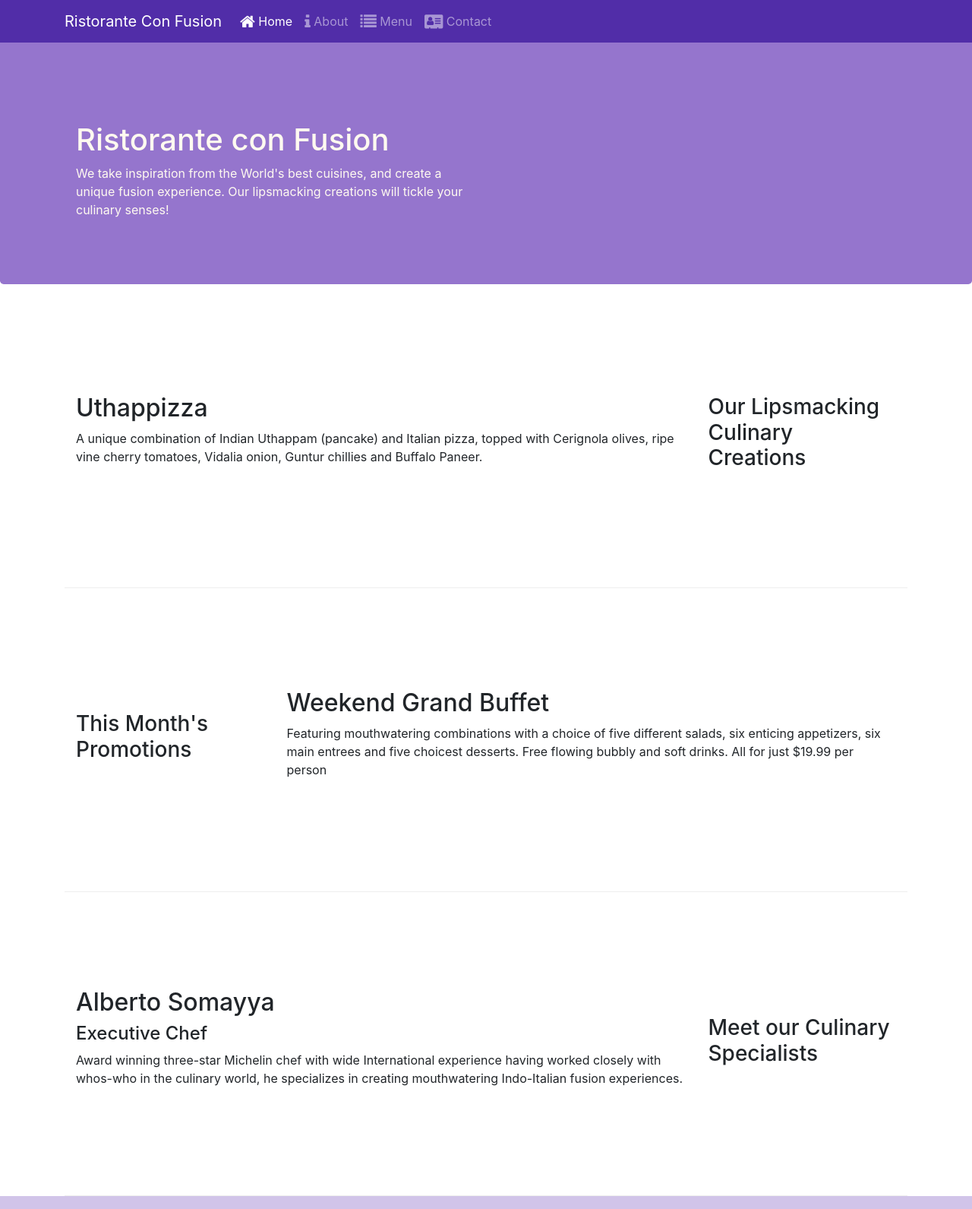
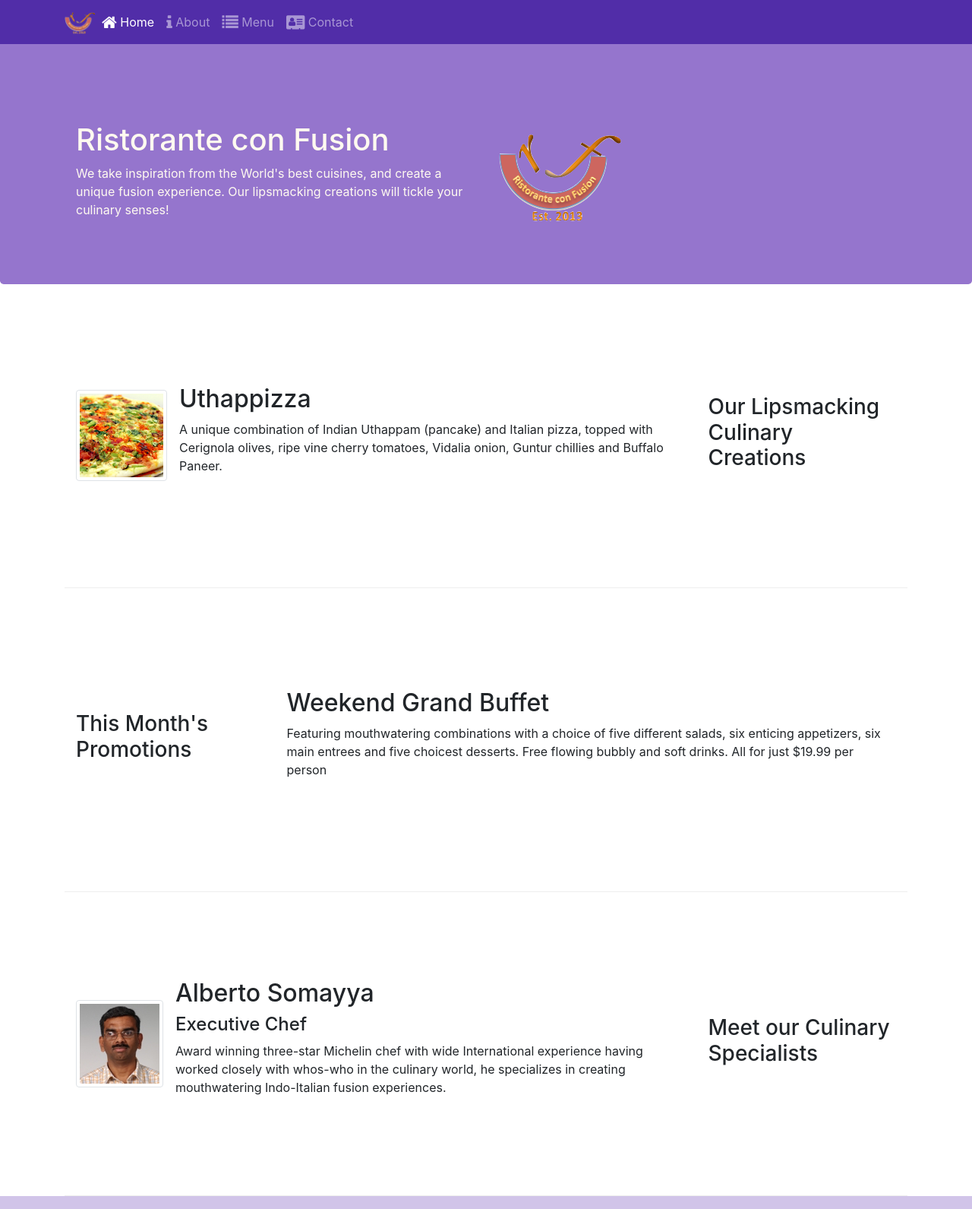
Before and after one commit to cut113/bootstrap, a website: page index.html in a window 1280 px wide. Shown: the top 1591 px of the page at 76% size. Drawn offline with nearby package versions, Linux system fonts and the light colour scheme.

Commit message:
Images and Media

```diff
--- a/index.html
+++ b/index.html
@@ -21,7 +21,7 @@
                         <button class="navbar-toggler" type="button" data-toggle="collapse" data-target="#Navbar">
                             <span class="navbar-toggler-icon"></span>
                         </button>
-        	           <a class="navbar-brand" href="#">Ristorante Con Fusion</a>
+        	            <a class="navbar-brand mr-auto" href="#"><img src="img/logo.png" height="30" width="41"></a>
                        <div class="collapse navbar-collapse" id="Navbar">
                         <ul class="navbar-nav mr-auto">
                             <li class="nav-item active"><a class="nav-link" href="#"><span class="fa fa-home fa-lg"></span> Home</a></li>
@@ -46,8 +46,8 @@
                     <h1>Ristorante con Fusion</h1>
                     <p>We take inspiration from the World's best cuisines, and create a unique fusion experience. Our lipsmacking creations will tickle your culinary senses!</p>
                 </div>
-                <div class="col-12 col-sm">
-
+                <div class="col-12 col-sm align-self-center">
+                    <img src="img/logo.png" class="img-fluid">
                 </div>
             </div>
         </div>
@@ -59,8 +59,17 @@
                     <h3>Our Lipsmacking Culinary Creations</h3>
             </div>
             <div class="col col-sm order-sm-first col-md">
-                <h2>Uthappizza</h2>
-                <p>A unique combination of Indian Uthappam (pancake) and Italian pizza, topped with Cerignola olives, ripe vine cherry tomatoes, Vidalia onion, Guntur chillies and Buffalo Paneer.</p>
+                <div class="media">
+                    <img class="d-flex mr-3 img-thumbnail align-self-center"
+                            src="img/uthappizza.png" alt="Uthappizza">
+                    <div class="media-body">
+                        <h2 class="mt-0">Uthappizza</h2>
+                        <p class="d-none d-sm-block">A unique combination of Indian Uthappam (pancake) and
+                            Italian pizza, topped with Cerignola olives, ripe vine
+                            cherry tomatoes, Vidalia onion, Guntur chillies and
+                            Buffalo Paneer.</p>
+                    </div>
+                </div>
             </div>
         </div>
 
@@ -80,9 +89,19 @@
                 <h3>Meet our Culinary Specialists</h3>
             </div>
             <div class="col col-sm order-sm-first col-md">
-                <h2>Alberto Somayya</h2>
-                <h4>Executive Chef</h4>
-                <p>Award winning three-star Michelin chef with wide International experience having worked closely with whos-who in the culinary world, he specializes in creating mouthwatering Indo-Italian fusion experiences. </p>
+                <div class="media">
+                    <img class="d-flex mr-3 img-thumbnail align-self-center"
+                            src="img/alberto.png" alt="Alberto Somayya">
+                    <div class="media-body">
+                        <h2 class="mt-0">Alberto Somayya</h2>
+                        <h4>Executive Chef</h4>
+                        <p class="d-none d-sm-block">Award winning three-star Michelin chef with wide
+                            International experience having worked closely with
+                            whos-who in the culinary world, he specializes in
+                            creating mouthwatering Indo-Italian fusion experiences.
+                            </p>
+                    </div>
+                </div>
             </div>
         </div>
     </div>
```
Also changed, not shown: aboutus.html (+3 -2 lines), contactus.html (+3 -2 lines), img/alberto.png (added), img/buffet.png (added), img/logo.png (added), img/uthappizza.png (added), 1 other file.
